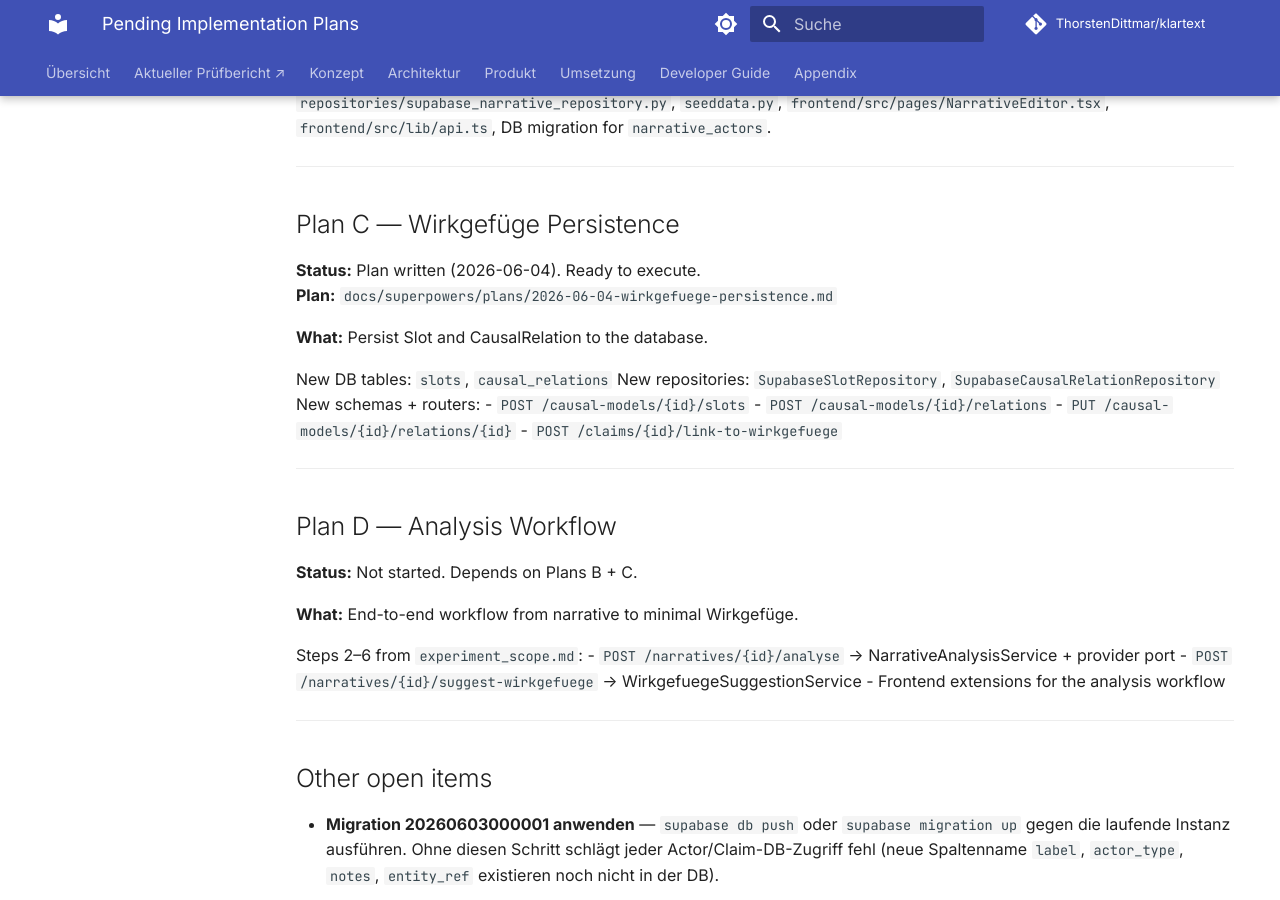
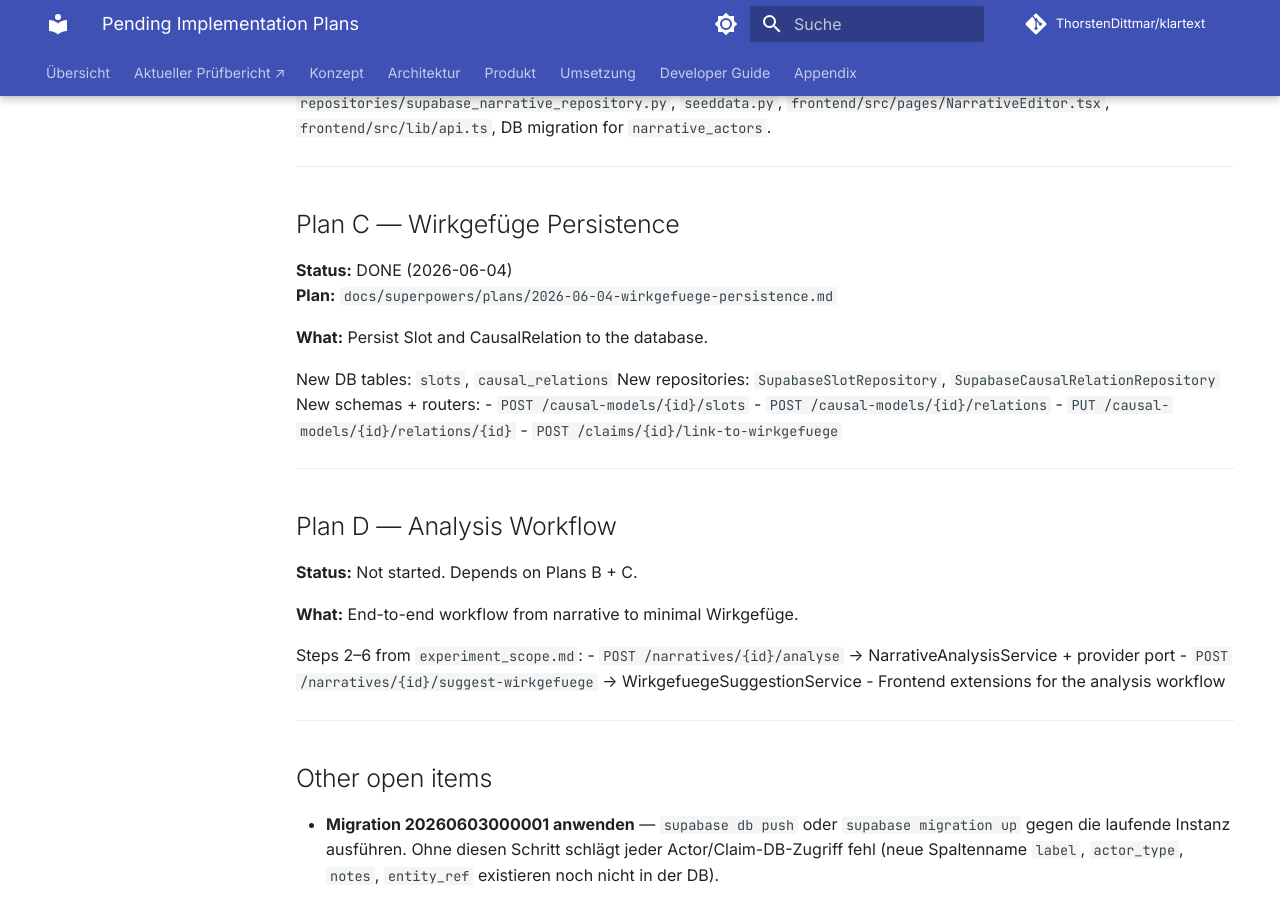
Before and after one commit to ThorstenDittmar/klartext, an MkDocs documentation site: the page built from docs/superpowers/plans/PENDING.md, in a window 1280 px wide and 900 px high, scrolled down 575 px. Built offline with MkDocs 1.6.1 and Material for MkDocs 9.7.7, drawn with Linux system fonts in a browser that asks for light colours; comment, search, counter and statistics services are not loaded.

Commit message:
docs: mark Plan C as complete

```diff
--- a/docs/superpowers/plans/PENDING.md
+++ b/docs/superpowers/plans/PENDING.md
@@ -34,7 +34,7 @@ Files affected: `models/narrative.py`, `models/claim.py`, `schemas/narratives.py
 
 ## Plan C — Wirkgefüge Persistence
 
-**Status:** Plan written (2026-06-04). Ready to execute.
+**Status:** DONE (2026-06-04)
 **Plan:** `docs/superpowers/plans/2026-06-04-wirkgefuege-persistence.md`
 
 **What:** Persist Slot and CausalRelation to the database.
```
